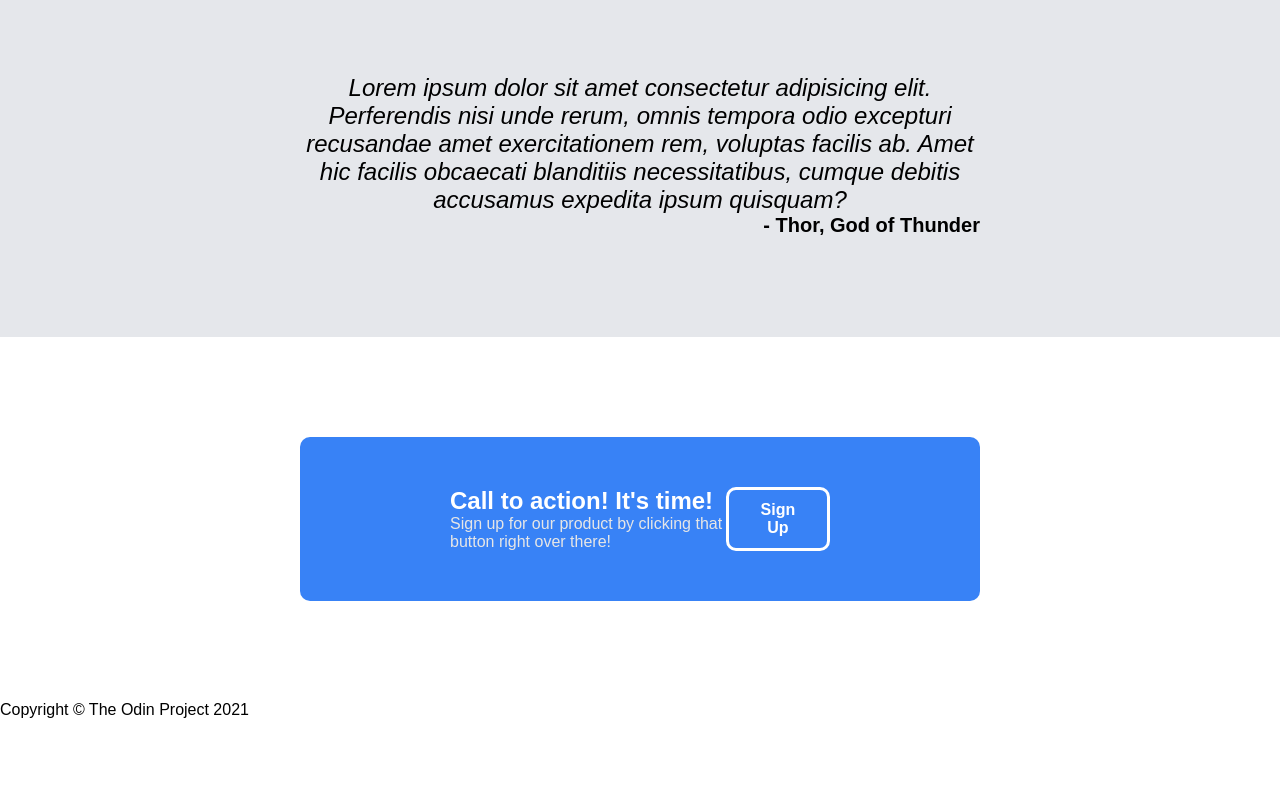
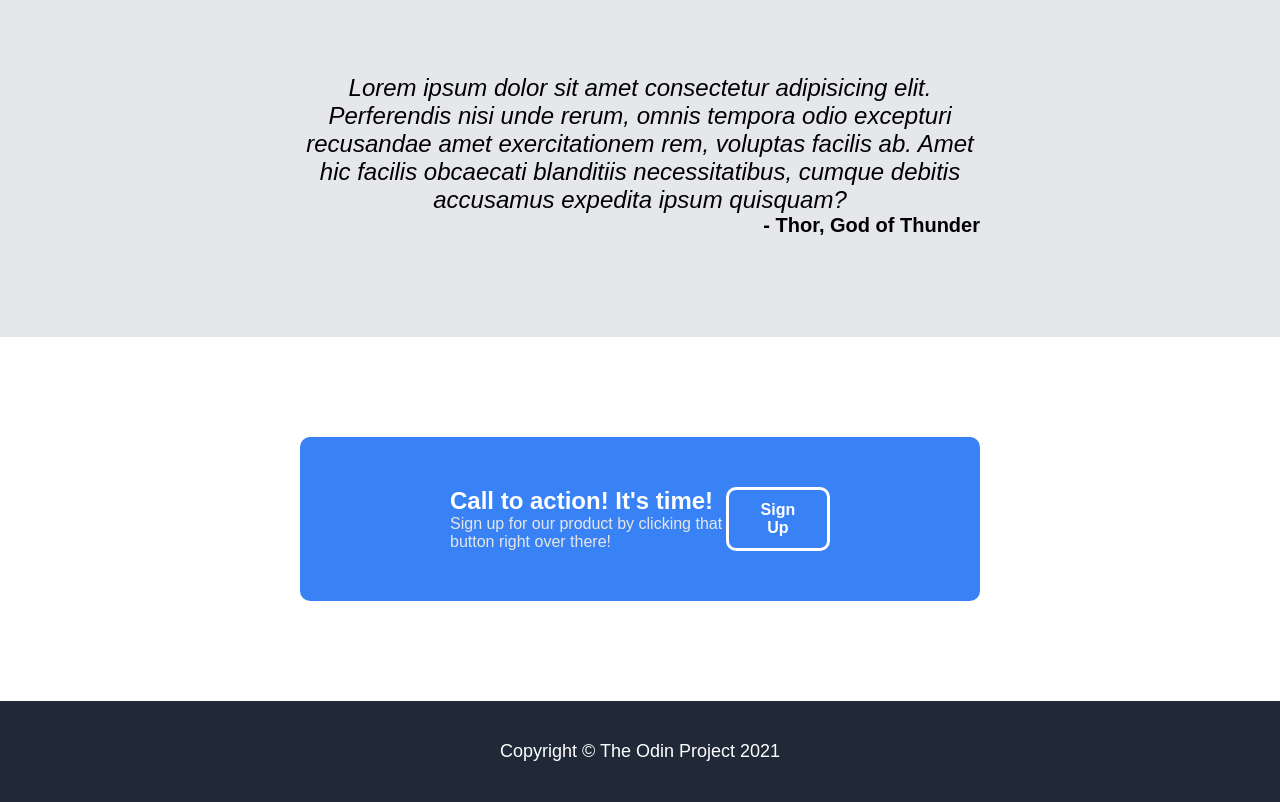
Before and after one commit to nerozawady/top-landing-page, a plain HTML site: page index.html in a window 1280 px wide. Shown: the part 1108-1910 px from the top of the page. Before the commit the page ends 1827 px from the top, so only its background shows below. Drawn offline with Linux system fonts and the light colour scheme.

Commit message:
Add footer section styles

```diff
--- a/style.css
+++ b/style.css
@@ -59,7 +59,6 @@ a:hover {
     color: white;
     text-decoration: none;
 }
-
 
 /**********************************************************************************************************************
 HERO SECTION
@@ -196,3 +195,15 @@ CALL TO ACTION (CTA) SECTION
     font-size: 16px;
     font-weight: bold;
 }
+
+/**********************************************************************************************************************
+FOOTER SECTION
+**********************************************************************************************************************/
+
+.footer {
+    padding-block: 40px;
+    text-align: center;
+    background-color: var(--color-1);
+    color: white;
+    font-size: 18px;
+}
```
